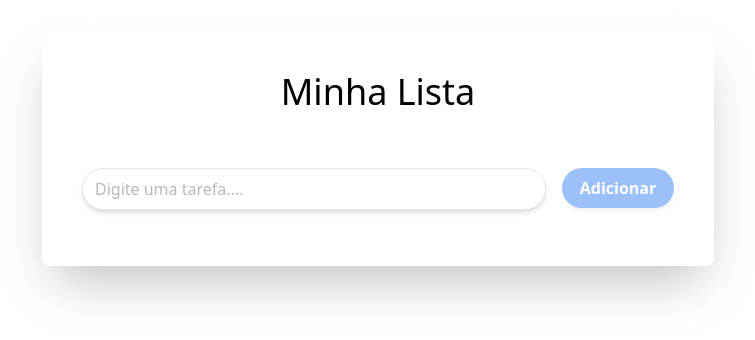
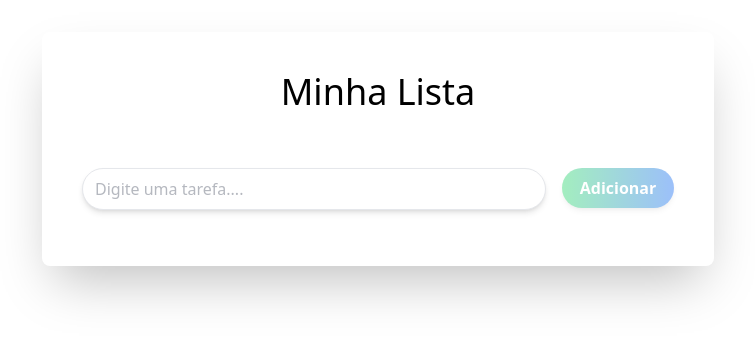
Before and after one commit to Lucasolvrr/todo-list, a Vue app: page / in a window 1280 px wide. Shown: the top 340 px of the page, without its empty margins (262-1017 px from the left). Built offline with nearby package versions, Linux system fonts and the light colour scheme.

Commit message:
color fix

```diff
--- a/src/App.vue
+++ b/src/App.vue
@@ -1,5 +1,5 @@
-<template >
-  <div class="shadow-2xl rounded-lg px-10 py-10  max-w-2xl mx-auto my-8 ">
+<template  >
+  <div class=" shadow-2xl rounded-lg px-10 py-10  max-w-2xl mx-auto my-8 ">
     <Todo />
   </div>
 </template>
--- a/src/components/TodoForm.vue
+++ b/src/components/TodoForm.vue
@@ -12,7 +12,7 @@
       <div class="ml-4">
         <button
           type="submit"
-          class=" rounded-full font-bold w-28 py-2 px-3  bg-blue-500 text-center text-white hover:bg-blue-600 focus:outline-none focus:ring shadow-md"
+          class=" bg-gradient-to-r from-green-400 to-blue-500 hover:from-pink-500 hover:to-yellow-500 rounded-full font-bold w-28 py-2 px-3  bg-blue-500 text-center text-white hover:bg-blue-600 focus:outline-none focus:ring shadow-md"
           :class="{ 'opacity-50': isDisabled }"
           :disabled="isDisabled"
         >
```
